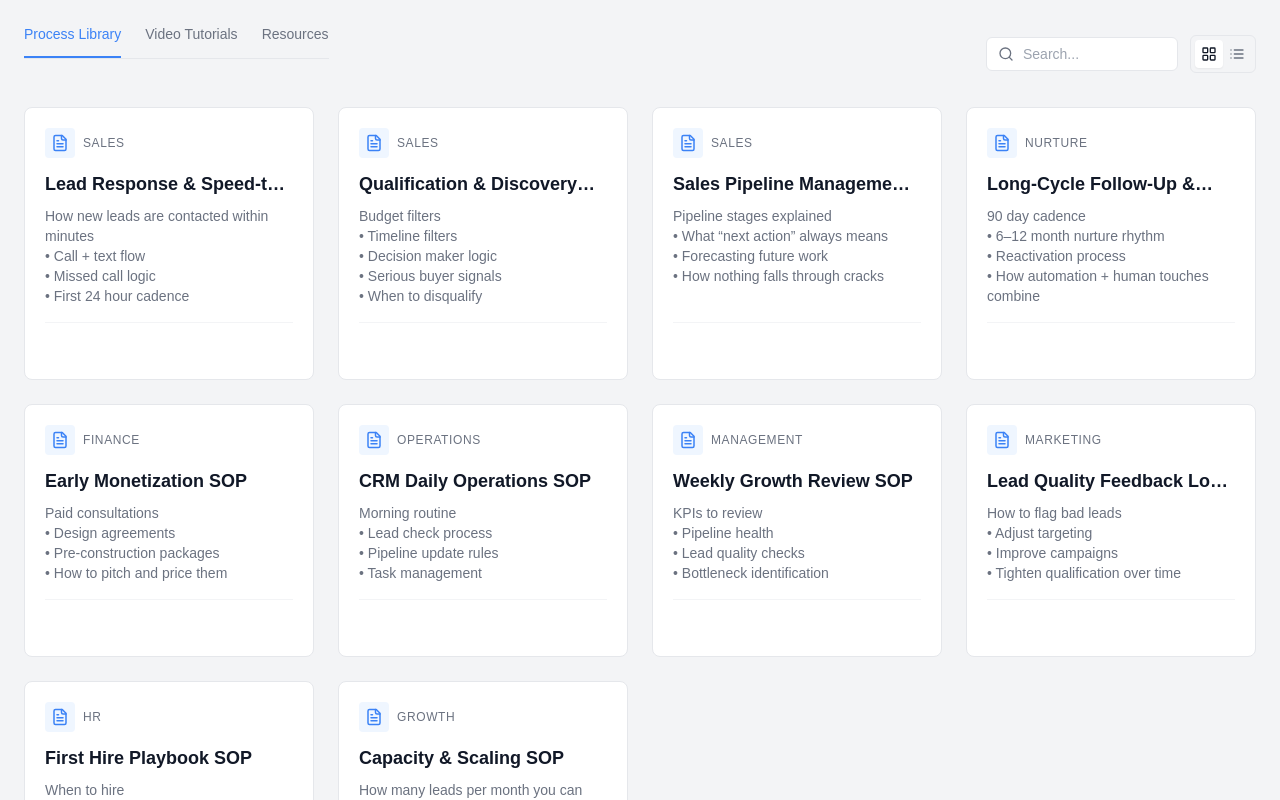
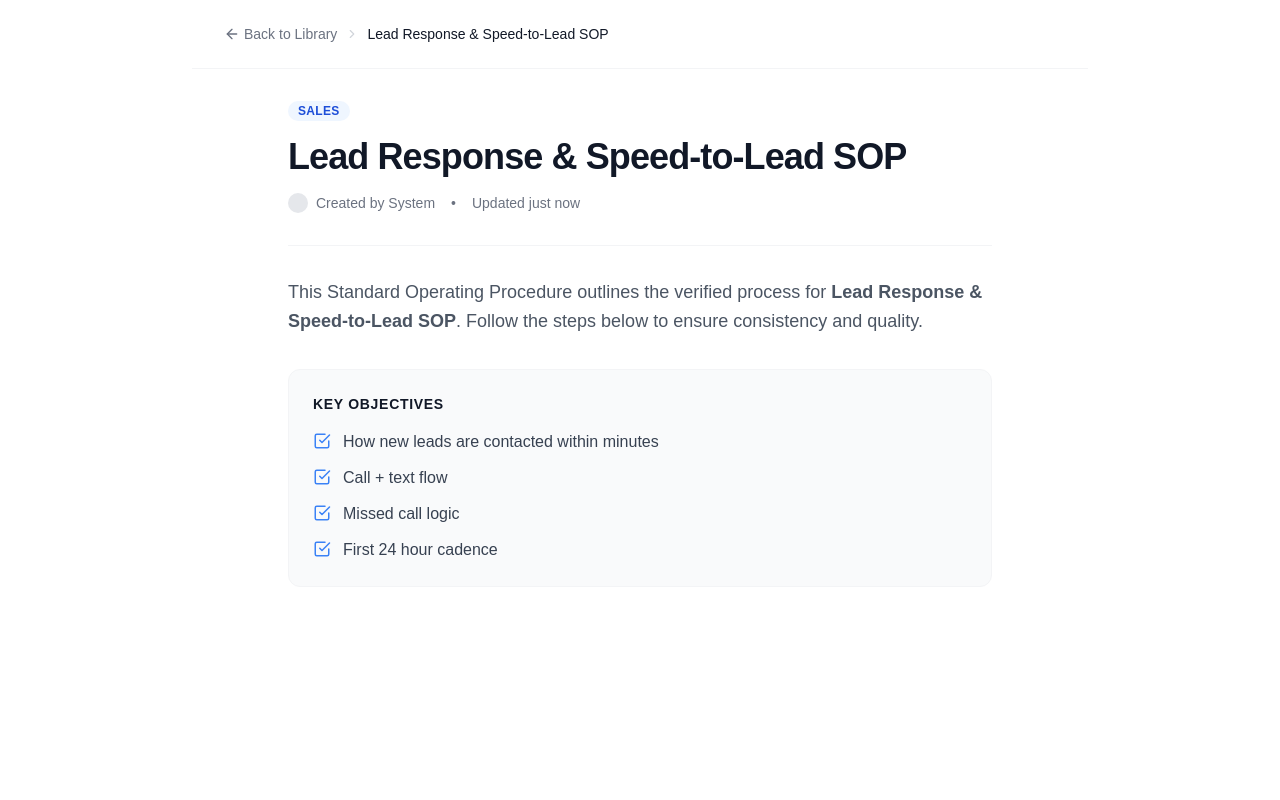
Before and after one commit to christianh0019/client-frameworks, a React (Vite) app: page / in a window 1280 px wide. Both pictures are taken after a click on the element 169 px from the left and 243 px from the top of the page. Shown: the top 800 px of the page. Built offline with nearby package versions, Linux system fonts and the light colour scheme; a web font is replaced by a local one.

Commit message:
Implement Notion-like detail pages for SOPs and Videos

```diff
--- a/src/App.tsx
+++ b/src/App.tsx
@@ -1,7 +1,24 @@
 import { useState } from 'react';
-import { Search, FileText, Play, Clock, ArrowRight, LayoutGrid, List } from 'lucide-react';
+import { Search, FileText, Play, Clock, ArrowRight, LayoutGrid, List, ArrowLeft, ChevronRight, CheckSquare } from 'lucide-react';
 
-// SaaS-style Components
+// Types
+type ViewState = 'library' | 'sop-detail' | 'video-detail';
+
+interface SOP {
+    title: string;
+    description: string;
+    category: string;
+    content?: string[]; // Mock content for the detail view
+}
+
+interface Video {
+    title: string;
+    duration: string;
+    category: string;
+    src?: string; // Placeholder for video source
+}
+
+// Components
 
 const TabNav = ({ active, onChange }: { active: string, onChange: (val: string) => void }) => (
     <div className="flex items-center space-x-6 border-b border-saas-border mb-6">
@@ -10,8 +27,8 @@ const TabNav = ({ active, onChange }: { active: string, onChange: (val: string)
                 key={tab}
                 onClick={() => onChange(tab)}
                 className={`pb-3 text-sm font-medium border-b-2 transition-colors ${active === tab
-                    ? 'border-saas-blue text-saas-blue'
-                    : 'border-transparent text-saas-text-secondary hover:text-saas-text-primary hover:border-gray-300'
+                        ? 'border-saas-blue text-saas-blue'
+                        : 'border-transparent text-saas-text-secondary hover:text-saas-text-primary hover:border-gray-300'
                     }`}
             >
                 {tab}
@@ -20,30 +37,30 @@ const TabNav = ({ active, onChange }: { active: string, onChange: (val: string)
     </div>
 );
 
-const SOPCard = ({ title, description, category }: { title: string, description: string, category: string }) => (
-    <div className="bg-white border border-saas-border rounded-lg p-5 hover:shadow-card hover:border-gray-300 transition-all cursor-pointer group flex flex-col h-full">
+const SOPCard = ({ sop, onClick }: { sop: SOP, onClick: () => void }) => (
+    <div onClick={onClick} className="bg-white border border-saas-border rounded-lg p-5 hover:shadow-card hover:border-gray-300 transition-all cursor-pointer group flex flex-col h-full">
         <div className="flex justify-between items-start mb-3">
             <div className="flex items-center space-x-2">
                 <div className="p-1.5 bg-blue-50 rounded text-saas-blue">
                     <FileText size={18} />
                 </div>
-                <span className="text-xs font-medium text-saas-text-secondary uppercase tracking-wider">{category}</span>
+                <span className="text-xs font-medium text-saas-text-secondary uppercase tracking-wider">{sop.category}</span>
             </div>
         </div>
-        <h3 className="text-lg font-semibold text-saas-text-primary mb-2 group-hover:text-saas-blue transition-colors line-clamp-1">{title}</h3>
-        <p className="text-sm text-saas-text-secondary mb-4 flex-grow whitespace-pre-line">{description}</p>
+        <h3 className="text-lg font-semibold text-saas-text-primary mb-2 group-hover:text-saas-blue transition-colors line-clamp-1">{sop.title}</h3>
+        <p className="text-sm text-saas-text-secondary mb-4 flex-grow whitespace-pre-line line-clamp-3">{sop.description}</p>
 
         <div className="flex items-center justify-end pt-4 border-t border-gray-100 mt-auto">
             <div className="flex items-center text-sm font-medium text-saas-blue opacity-0 group-hover:opacity-100 transition-opacity">
-                View
+                Read SOP
                 <ArrowRight size={14} className="ml-1" />
             </div>
         </div>
     </div>
 );
 
-const VideoCard = ({ title, duration, category }: { title: string, duration: string, category: string }) => (
-    <div className="bg-white border border-saas-border rounded-lg overflow-hidden hover:shadow-card hover:border-gray-300 transition-all cursor-pointer group">
+const VideoCard = ({ video, onClick }: { video: Video, onClick: () => void }) => (
+    <div onClick={onClick} className="bg-white border border-saas-border rounded-lg overflow-hidden hover:shadow-card hover:border-gray-300 transition-all cursor-pointer group">
         <div className="relative aspect-video bg-gray-100 flex items-center justify-center overflow-hidden">
             <div className="absolute inset-0 bg-gray-200"></div> {/* Placeholder for thumbnail */}
             <div className="absolute inset-0 flex items-center justify-center">
@@ -53,14 +70,131 @@ const VideoCard = ({ title, duration, category }: { title: string, duration: str
             </div>
             <div className="absolute bottom-2 right-2 px-1.5 py-0.5 bg-black/60 rounded text-[10px] font-medium text-white flex items-center">
                 <Clock size={10} className="mr-1" />
-                {duration}
+                {video.duration}
             </div>
         </div>
         <div className="p-4">
             <div className="flex items-center mb-1">
-                <span className="text-[10px] font-medium text-saas-text-secondary uppercase tracking-wider border border-gray-200 px-1 rounded">{category}</span>
+                <span className="text-[10px] font-medium text-saas-text-secondary uppercase tracking-wider border border-gray-200 px-1 rounded">{video.category}</span>
             </div>
-            <h3 className="font-medium text-saas-text-primary group-hover:text-saas-blue transition-colors line-clamp-2">{title}</h3>
+            <h3 className="font-medium text-saas-text-primary group-hover:text-saas-blue transition-colors line-clamp-2">{video.title}</h3>
+        </div>
+    </div>
+);
+
+// Detail Views
+
+const SOPDetail = ({ sop, onBack }: { sop: SOP, onBack: () => void }) => {
+    // Parse description bullets to create mock "content"
+    const contentPoints = sop.description.split('\n').map(l => l.replace('• ', '').trim()).filter(Boolean);
+
+    return (
+        <div className="bg-white min-h-[calc(100vh-48px)] animate-in fade-in slide-in-from-bottom-4 duration-300">
+            {/* Breadcrumb / Nav */}
+            <div className="max-w-4xl mx-auto px-8 py-6 border-b border-gray-100 mb-8 flex items-center text-sm text-saas-text-secondary">
+                <button onClick={onBack} className="hover:text-saas-text-primary flex items-center transition-colors">
+                    <ArrowLeft size={16} className="mr-1" />
+                    Back to Library
+                </button>
+                <ChevronRight size={14} className="mx-2 text-gray-300" />
+                <span className="text-saas-text-primary font-medium truncate">{sop.title}</span>
+            </div>
+
+            {/* Document Content */}
+            <article className="max-w-3xl mx-auto px-8 pb-20">
+                <div className="mb-8">
+                    <div className="flex items-center space-x-2 mb-4">
+                        <span className="px-2.5 py-0.5 rounded-full bg-blue-50 text-blue-700 text-xs font-semibold uppercase tracking-wide">
+                            {sop.category}
+                        </span>
+                    </div>
+                    <h1 className="text-4xl font-bold text-gray-900 mb-4 tracking-tight">{sop.title}</h1>
+                    <div className="flex items-center space-x-4 text-sm text-gray-500 border-b border-gray-100 pb-8">
+                        <div className="flex items-center">
+                            <div className="w-5 h-5 rounded-full bg-gray-200 mr-2"></div>
+                            <span>Created by System</span>
+                        </div>
+                        <span>•</span>
+                        <span>Updated just now</span>
+                    </div>
+                </div>
+
+                <div className="prose prose-slate max-w-none">
+                    <p className="text-lg text-gray-600 mb-8 leading-relaxed">
+                        This Standard Operating Procedure outlines the verified process for <strong>{sop.title}</strong>.
+                        Follow the steps below to ensure consistency and quality.
+                    </p>
+
+                    <div className="bg-gray-50 rounded-xl p-6 border border-gray-100 mb-8">
+                        <h3 className="text-sm font-semibold text-gray-900 uppercase tracking-wider mb-4">Key Objectives</h3>
+                        <ul className="space-y-3">
+                            {contentPoints.map((point, i) => (
+                                <li key={i} className="flex items-start">
+                                    <CheckSquare size={18} className="text-saas-blue mt-0.5 mr-3 flex-shrink-0" />
+                                    <span className="text-gray-700">{point}</span>
+                                </li>
+                            ))}
+                        </ul>
+                    </div>
+
+                    <h3>Procedure Steps</h3>
+                    <p>
+                        1. <strong>Preparation:</strong> Ensure you have all necessary access and tools ready before beginning this workflow.<br />
+                        2. <strong>Execution:</strong> Follow the checklist items above in sequential order.<br />
+                        3. <strong>Verification:</strong> Double-check your work against the quality standards defined in the {sop.category} guidelines.<br />
+                        4. <strong>Documentation:</strong> Log any variations or issues in the CRM notes field.
+                    </p>
+
+                    <div className="mt-8 p-4 border-l-4 border-saas-blue bg-blue-50/50 text-sm text-blue-900">
+                        <strong>Note:</strong> This process is critical for maintaining our operational standards. If you encounter any blockers, escalate to your manager immediately.
+                    </div>
+                </div>
+            </article>
+        </div>
+    );
+};
+
+const VideoDetail = ({ video, onBack }: { video: Video, onBack: () => void }) => (
+    <div className="min-h-[calc(100vh-48px)] animate-in fade-in zoom-in-95 duration-300 flex flex-col">
+        {/* Breadcrumb / Nav */}
+        <div className="px-8 py-6 flex items-center text-sm text-saas-text-secondary bg-white border-b border-saas-border">
+            <button onClick={onBack} className="hover:text-saas-text-primary flex items-center transition-colors">
+                <ArrowLeft size={16} className="mr-1" />
+                Back to Tutorials
+            </button>
+            <ChevronRight size={14} className="mx-2 text-gray-300" />
+            <span className="text-saas-text-primary font-medium truncate">{video.title}</span>
+        </div>
+
+        <div className="flex-1 bg-black flex items-center justify-center p-8">
+            <div className="w-full max-w-5xl aspect-video bg-gray-900 border border-gray-800 rounded-lg shadow-2xl flex items-center justify-center relative group">
+                {/* Mock Player UI */}
+                <div className="text-center">
+                    <div className="w-20 h-20 rounded-full bg-white/10 backdrop-blur-sm flex items-center justify-center mx-auto mb-4 group-hover:scale-110 transition-transform cursor-pointer">
+                        <Play size={40} className="text-white fill-white ml-2" />
+                    </div>
+                    <p className="text-gray-400 font-medium">Video Player Placeholder</p>
+                    <p className="text-gray-600 text-sm mt-2">{video.title}</p>
+                </div>
+
+                {/* Mock Controls */}
+                <div className="absolute bottom-0 left-0 right-0 h-16 bg-gradient-to-t from-black/80 to-transparent p-4 flex items-end">
+                    <div className="w-full flex items-center space-x-4">
+                        <Play size={20} className="text-white fill-white" />
+                        <div className="h-1 bg-gray-600 flex-1 rounded-full overflow-hidden">
+                            <div className="h-full w-1/3 bg-saas-blue"></div>
+                        </div>
+                        <span className="text-xs text-white font-medium">{video.duration}</span>
+                    </div>
+                </div>
+            </div>
+        </div>
+
+        <div className="bg-white p-8 border-t border-saas-border">
+            <div className="max-w-5xl mx-auto">
+                <h1 className="text-2xl font-bold text-gray-900 mb-2">{video.title}</h1>
+                <p className="text-gray-500">{video.category} • {video.duration}</p>
+            </div>
         </div>
     </div>
 );
@@ -85,8 +219,11 @@ const ViewToggle = ({ mode, setMode }: { mode: 'grid' | 'list', setMode: (m: 'gr
 const App = () => {
     const [activeTab, setActiveTab] = useState('Process Library');
     const [viewMode, setViewMode] = useState<'grid' | 'list'>('grid');
+    const [activeView, setActiveView] = useState<ViewState>('library');
+    const [selectedSOP, setSelectedSOP] = useState<SOP | null>(null);
+    const [selectedVideo, setSelectedVideo] = useState<Video | null>(null);
 
-    const sops = [
+    const sops: SOP[] = [
         {
             title: "Lead Response & Speed-to-Lead SOP",
             description: "How new leads are contacted within minutes\n• Call + text flow\n• Missed call logic\n• First 24 hour cadence",
@@ -139,7 +276,7 @@ const App = () => {
         },
     ];
 
-    const videos = [
+    const videos: Video[] = [
         // Core System Walkthroughs
         { title: "How the Growth System Works (big picture)", duration: "05:00", category: "Core System" },
         { title: "How New Leads Flow Through the CRM", duration: "05:00", category: "Core System" },
@@ -156,6 +293,32 @@ const App = () => {
         { title: "When to Increase Lead Volume", duration: "05:00", category: "Revenue" },
         { title: "When & How to Hire Your First Sales Help", duration: "05:00", category: "Revenue" },
     ];
+
+    // Logic to handle view switching
+    const handleSOPClick = (sop: SOP) => {
+        setSelectedSOP(sop);
+        setActiveView('sop-detail');
+    };
+
+    const handleVideoClick = (video: Video) => {
+        setSelectedVideo(video);
+        setActiveView('video-detail');
+    };
+
+    const goBack = () => {
+        setActiveView('library');
+        setSelectedSOP(null);
+        setSelectedVideo(null);
+    };
+
+    // Render Logic
+    if (activeView === 'sop-detail' && selectedSOP) {
+        return <SOPDetail sop={selectedSOP} onBack={goBack} />;
+    }
+
+    if (activeView === 'video-detail' && selectedVideo) {
+        return <VideoDetail video={selectedVideo} onBack={goBack} />;
+    }
 
     return (
         <div className="min-h-screen bg-saas-bg font-sans text-saas-text-primary selection:bg-blue-100 selection:text-blue-900 p-6">
@@ -182,7 +345,7 @@ const App = () => {
                 {activeTab === 'Process Library' && (
                     <div className={`grid ${viewMode === 'grid' ? 'grid-cols-1 md:grid-cols-2 lg:grid-cols-3 xl:grid-cols-4' : 'grid-cols-1'} gap-6`}>
                         {sops.map((sop, idx) => (
-                            <SOPCard key={idx} {...sop} />
+                            <SOPCard key={idx} sop={sop} onClick={() => handleSOPClick(sop)} />
                         ))}
                     </div>
                 )}
@@ -190,7 +353,7 @@ const App = () => {
                 {activeTab === 'Video Tutorials' && (
                     <div className="grid grid-cols-1 md:grid-cols-3 lg:grid-cols-4 gap-6">
                         {videos.map((video, idx) => (
-                            <VideoCard key={idx} {...video} />
+                            <VideoCard key={idx} video={video} onClick={() => handleVideoClick(video)} />
                         ))}
                     </div>
                 )}
```
Also changed, not shown: 5 other files (tests, documents, lock files or other folders).
